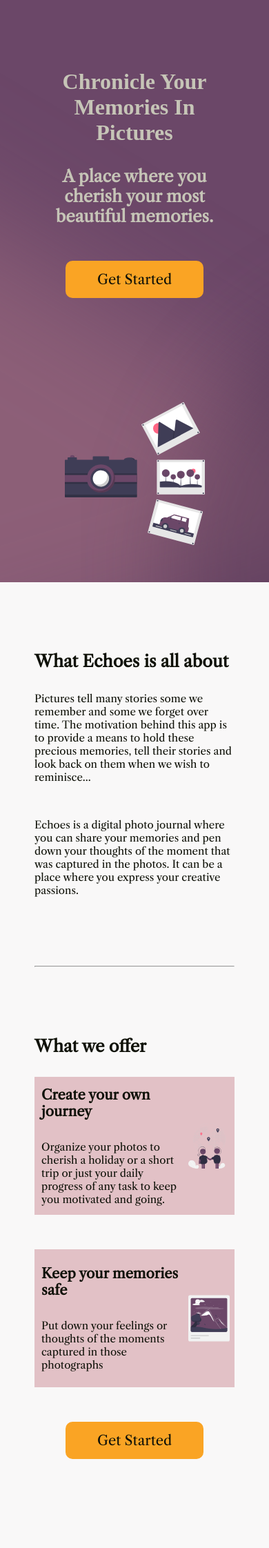
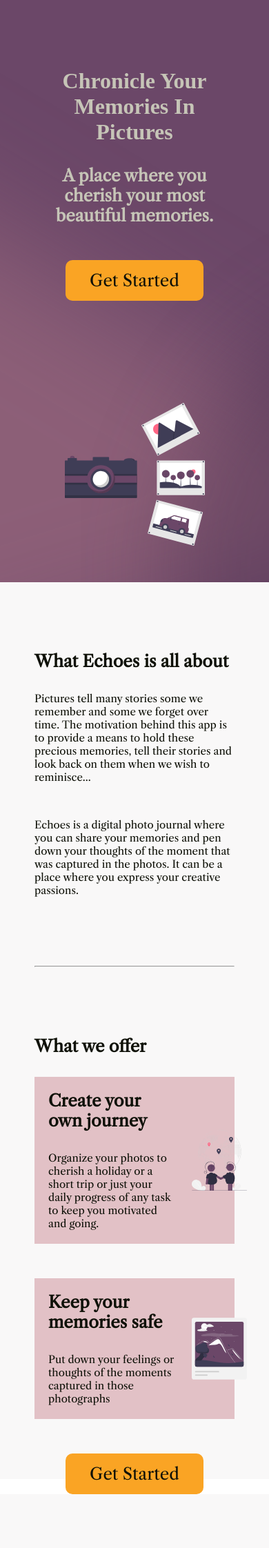
Before and after one commit to Sonali-Gajankar/PhotoJournal, a Django app: page / in a window 390 px wide. Shown: the part 80-2324 px from the top of the page at 69% size. After the commit the page ends 2246 px from the top, so only its background shows below. Run offline with Django 4.2, Linux system fonts and the light colour scheme; some libraries are stand-ins or nearby versions; some web fonts are replaced.

Commit message:
Undoing style changes

```diff
--- a/journal/static/journal/style.css
+++ b/journal/static/journal/style.css
@@ -76,7 +76,7 @@
     padding: 0 15px;
     height: 100%;
     font-family: 'Libre Caslon Text';
-    font-size: var(--font-size-para);
+    font-size: var(--font-size-subheading);
 }
 
 .navbar__links:hover {
@@ -302,8 +302,6 @@
 
     .main__btn {
         margin: 50px 0;
-        font-size: var(--font-size-para);
-        padding: 15px 20px;
     }
 
     #img_moments {
@@ -389,7 +387,7 @@
 
 @media screen and (max-width: 960px) {
     .features {
-        height: 1400px;
+        height: 1300px;
     }
 
     .features__intro p{
@@ -413,22 +411,12 @@
         display: grid;
         grid-template-columns: 75% 25%;
         align-items: center;
-        padding: 10px;
+        padding: 20px;
         min-height: 200px;
     }
 
     .features__content p{
         font-size: var(--font-size-mobile-para);
-    }
-
-    .features__content h3{
-        font-size: var(--font-size-para);
-    }
-
-    #img_cards {
-        width: 70px;
-        height: 70px;
-        padding-left: 10px;
     }
 }
 
```
